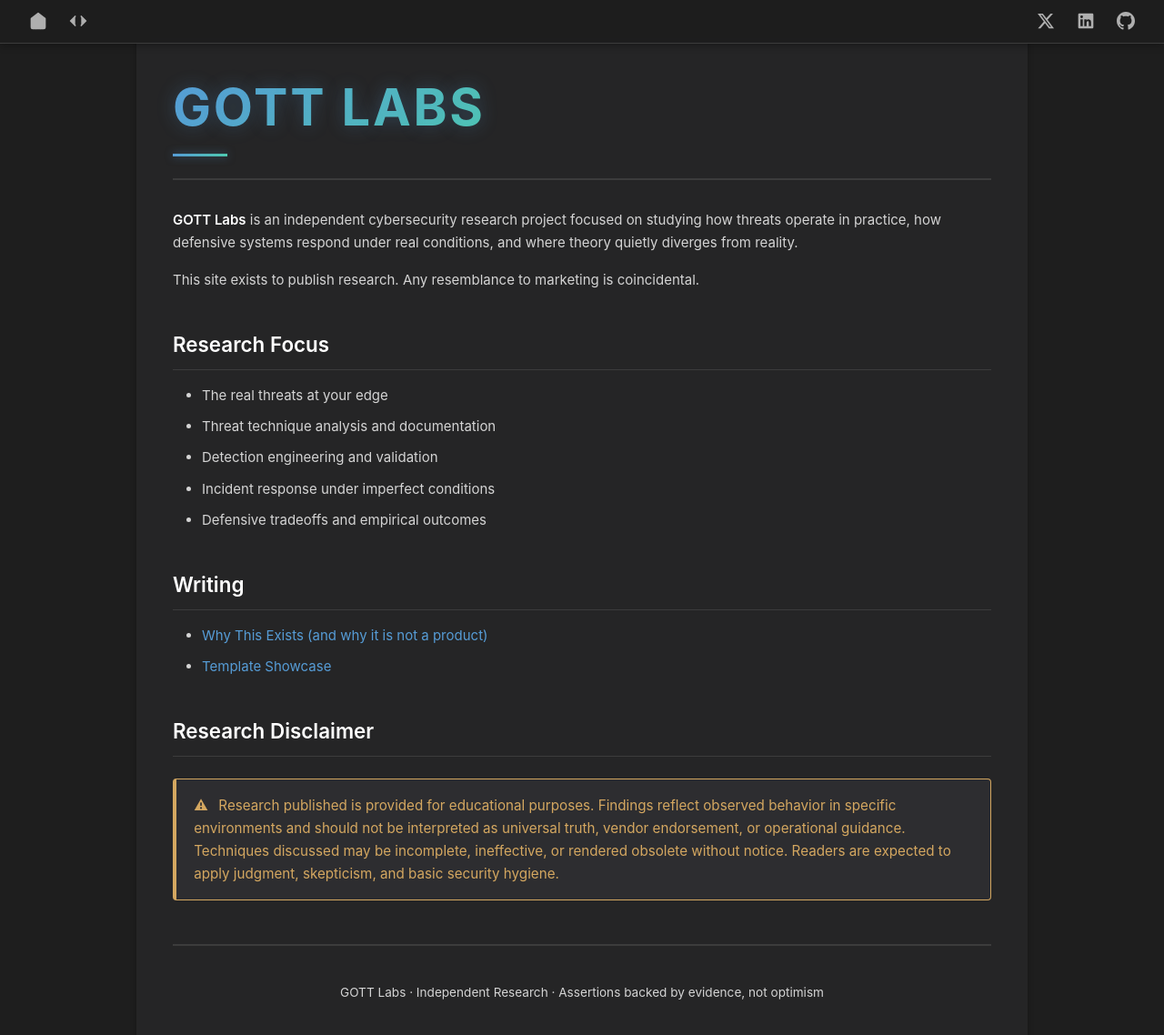
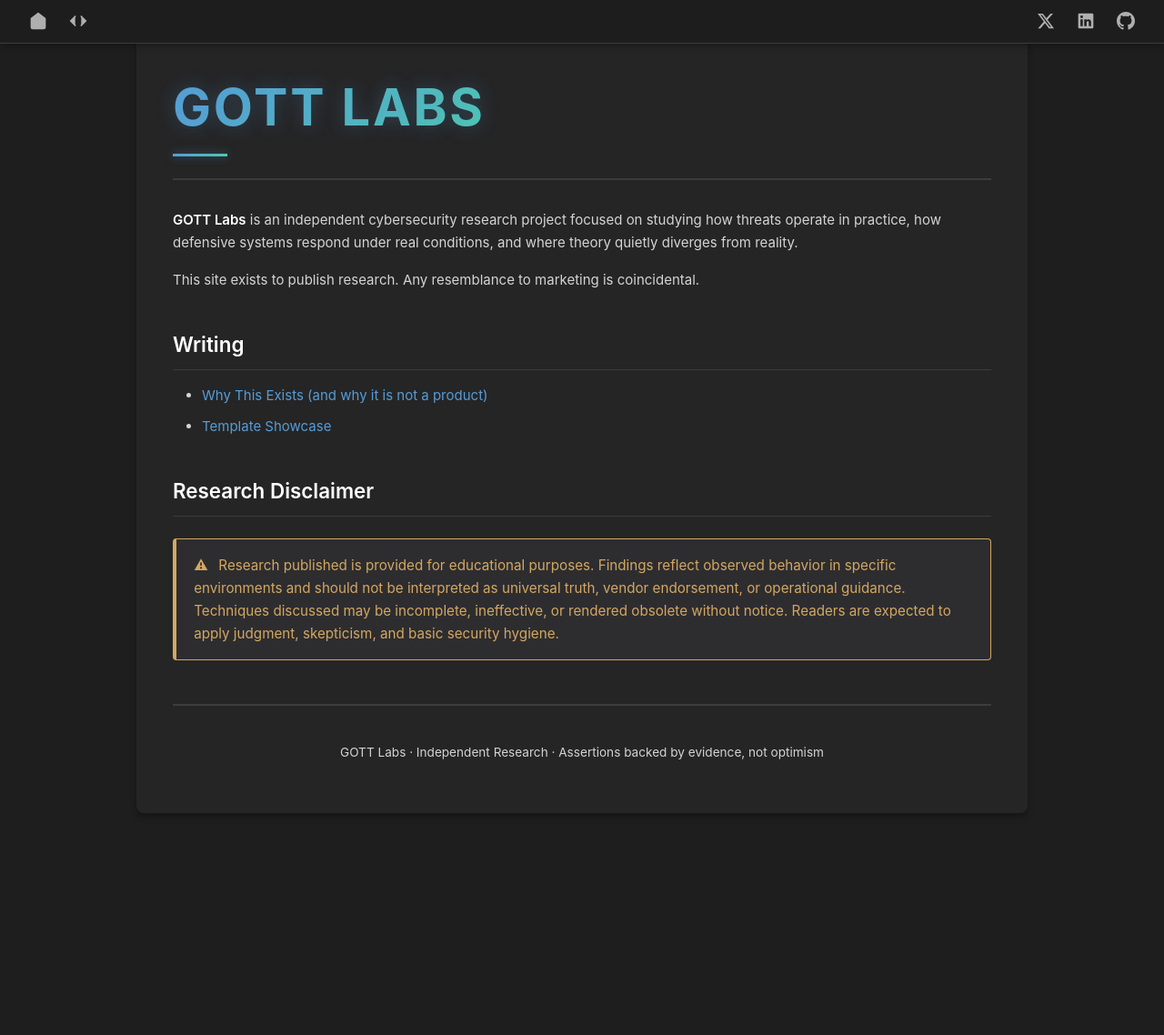
Before and after one commit to gottlabs/home, a Jekyll site: the page built from index.md, in a window 1280 px wide and 1191 px high. Shown: the top 1138 px of the window at 91% size. Built offline with Jekyll 4.4.1, drawn with Linux system fonts in a browser that asks for light colours.

Commit message:
Update index.md

```diff
--- a/index.md
+++ b/index.md
@@ -6,14 +6,6 @@ title: Home
 **GOTT Labs** is an independent cybersecurity research project focused on studying how threats operate in practice, how defensive systems respond under real conditions, and where theory quietly diverges from reality.
 
 This site exists to publish research. Any resemblance to marketing is coincidental.
-
-### Research Focus
-
-- The real threats at your edge
-- Threat technique analysis and documentation
-- Detection engineering and validation
-- Incident response under imperfect conditions
-- Defensive tradeoffs and empirical outcomes
 
 ### Writing
 - [Why This Exists (and why it is not a product)]({{ site.baseurl }}/2025/12/28/the_why)
```
